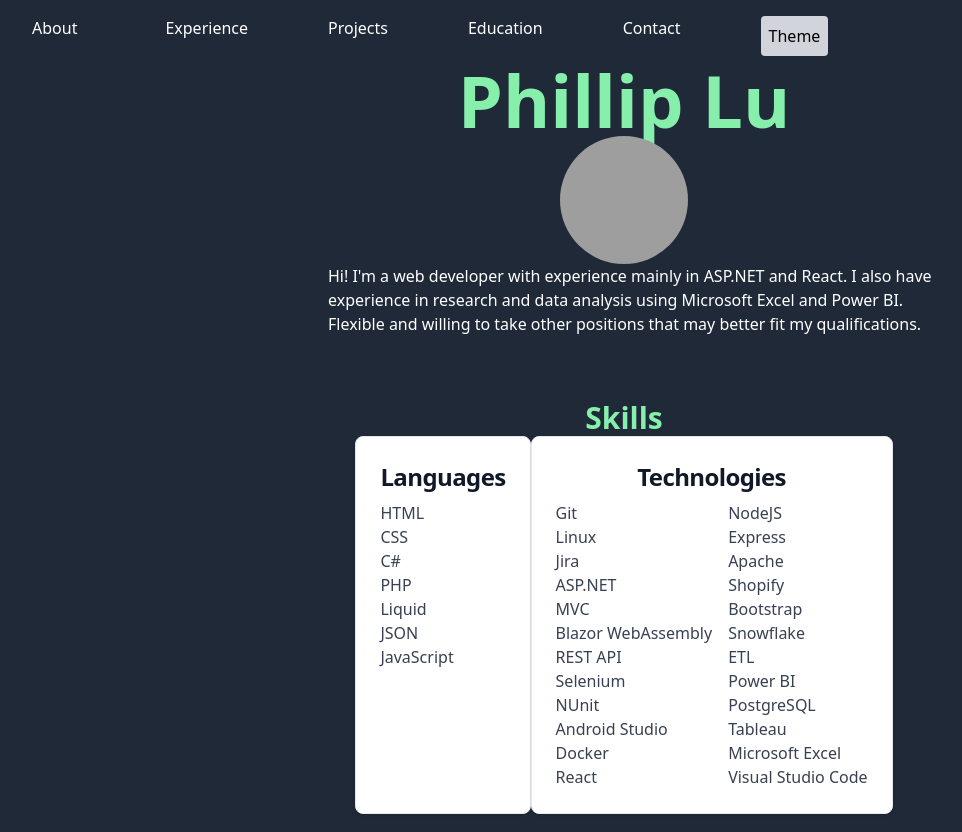
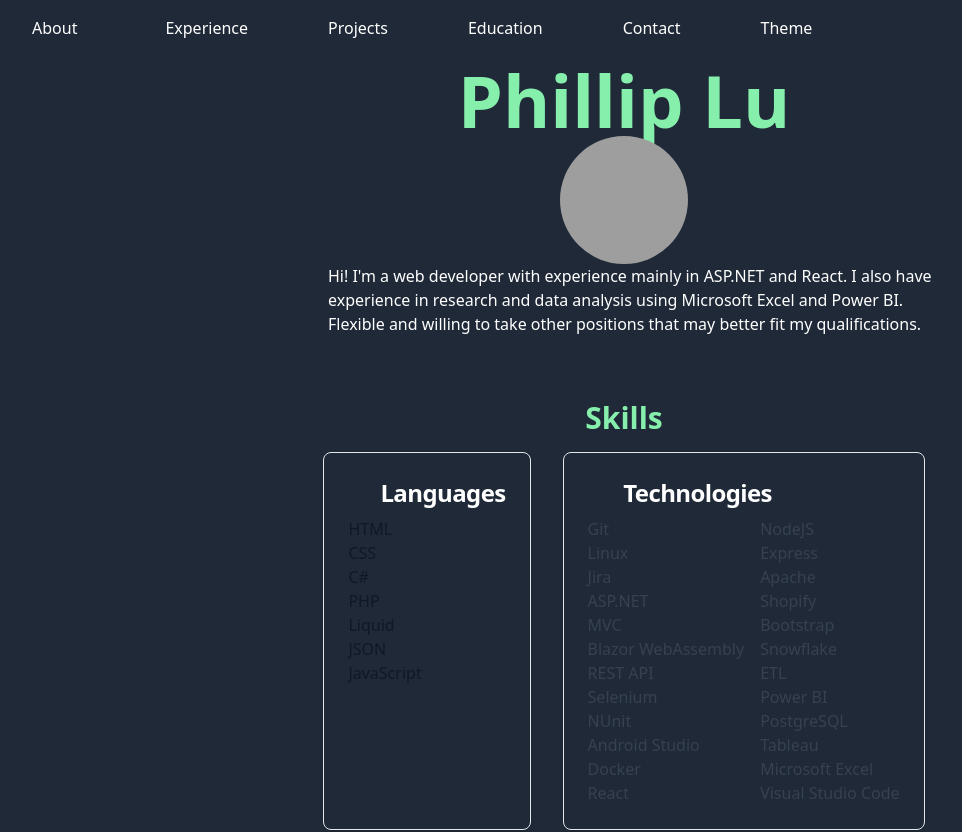
Before and after one commit to flanfy/ResumeWebsite, a React (Vite) app: page / in a window 1280 px wide. Shown: the top 832 px of the page, without its empty margins (16-978 px from the left). Built offline with nearby package versions, Linux system fonts and the light colour scheme; grey boxes are pictures that could not be loaded; a web font is replaced by a local one.

Commit message:
finished themes

```diff
--- a/src/components/Skills/Skills.jsx
+++ b/src/components/Skills/Skills.jsx
@@ -15,11 +15,10 @@ export default function Skills() {
 
     return (
         <Section name="Skills">
-            <div className="flex">
-                {/* Language Card */}
-                <div className="max-w-sm p-6 bg-white border border-gray-200 rounded-lg shadow dark:bg-gray-800 dark:border-gray-700">
-                    <h5 className="mb-2 text-2xl font-bold tracking-tight text-gray-900 dark:text-white">Languages</h5>
-                    <div className="font-normal text-gray-700 dark:text-gray-400">
+            <div className="flex mt-4">
+                <div className={`mr-4 max-w-sm p-6 border border-gray-200 rounded-lg shadow dark:border-gray-700 ${currentTheme.card}`}>
+                    <h5 className={`mb-2 text-2xl font-bold tracking-tight ${currentTheme.text}`}>Languages</h5>
+                    <div className="font-normal text-gray-900 dark:text-gray-400">
                         <ul>
                             {splitList(LANGUAGES)[0].map((language, index) => (
                                 <li key={index}>{language}</li>
@@ -28,8 +27,8 @@ export default function Skills() {
                     </div>
                 </div>
 
-                <div className="max-w-sm p-6 bg-white border border-gray-200 rounded-lg shadow dark:bg-gray-800 dark:border-gray-700">
-                    <h5 className="mb-2 text-2xl font-bold tracking-tight text-gray-900 dark:text-white text-center">Technologies</h5>
+                <div className={`ml-4 max-w-sm p-6  border border-gray-200 rounded-lg shadow dark:border-gray-700 ${currentTheme.card}`}>
+                    <h5 className={`mb-2 text-2xl font-bold tracking-tight text-center ${currentTheme.text}`}>Technologies</h5>
                     <div className="flex flex-wrap">
                         <ul className="mr-4">
                             {TECH.map((tech, index) => (
--- a/src/components/Theme/ThemeButton.jsx
+++ b/src/components/Theme/ThemeButton.jsx
@@ -4,9 +4,9 @@ import { useTheme } from './ThemeContext';
 
 const ThemeToggle = () => {
   const { toggleTheme } = useTheme();
-
+  const { currentTheme } = useTheme();
   return (
-    <button onClick={toggleTheme} className="bg-gray-300 p-2 rounded">
+    <button onClick={toggleTheme} className={`${currentTheme.text}`}>
       Theme
     </button>
   );
--- a/src/components/Theme/Themes.jsx
+++ b/src/components/Theme/Themes.jsx
@@ -3,6 +3,7 @@ export const theme1 = {
     secondary: 'text-green-300 font-bold',
     text: 'lg:w-1/2 lg:ml-8 text-white',
     footer: 'bg-slate-900',
+    card: 'bg-red',
   };
 
   export const theme2 = {
@@ -10,4 +11,5 @@ export const theme1 = {
     secondary: 'text-red-300 font-bold',
     text: 'lg:w-1/2 lg:ml-8 text-black',
     footer: 'bg-red-400',
+    card: 'bg-red-50',
   };
```
